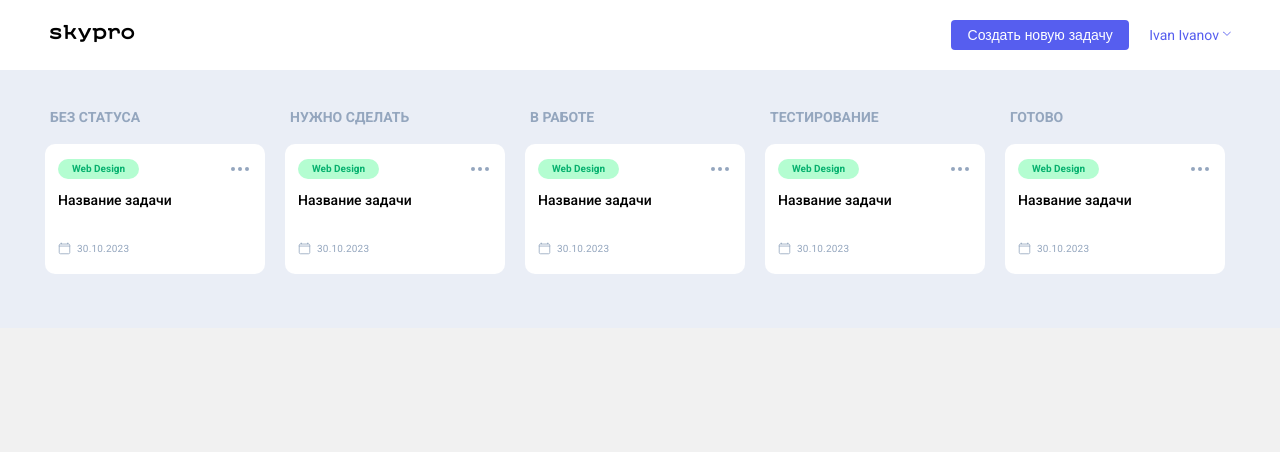
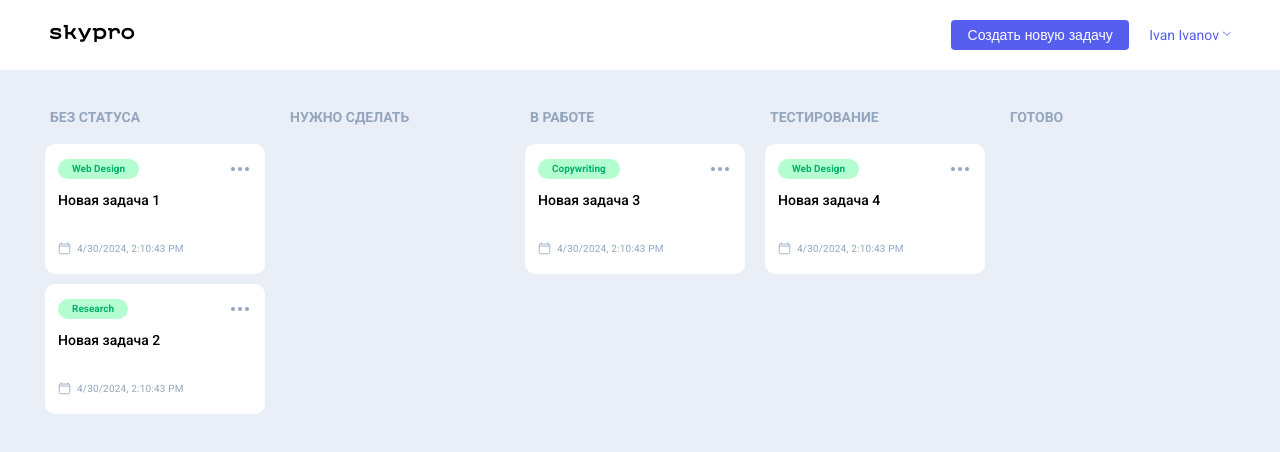
Before and after one commit to Ligzus/kanban1, a React (Vite) app in the folder skypro-kanban/: page / in a window 1280 px wide. Shown: the top 452 px of the page. Built offline with nearby package versions, Linux system fonts and the light colour scheme.

Commit message:
ДЗ 2 готово

```diff
--- a/skypro-kanban/src/App.jsx
+++ b/skypro-kanban/src/App.jsx
@@ -4,8 +4,28 @@ import Main from './components/Main/Main.jsx'
 import PopNewCard from './components/PopUps/NewCard/PopNewCard.jsx'
 import PopBrowse from './components/PopUps/PopBrowse/PopBrowse.jsx'
 import PopExit from './components/PopUps/PopExit.jsx'
+import { useEffect, useState } from "react";
+import { cardList, statusList } from "./data";
 
 function App() {
+  const [isLoading, setIsLoading] = useState(true)
+  const [cards, setCards] = useState(cardList);
+
+  const addCard = () => {
+    const newCard = {
+      id: cards.length + 1,
+      category: "Web Design",
+      title: "Самая новая задача",
+      date: new Date().toLocaleString(),
+      status: statusList[0],
+    }
+
+    setCards([...cards, newCard]);
+  }
+
+  useEffect(() => {
+    setTimeout(() => setIsLoading(false), 2000)
+  }, []);
 
   return (
     <div className="wrapper">
@@ -14,7 +34,7 @@ function App() {
       <PopExit />
 
       {/* Компонент Созданиня задачи */}
-    <PopNewCard />
+      <PopNewCard addCard={addCard} />
 
       {/* Компонент Просмотра деталей задачи */}
       <PopBrowse />
@@ -22,9 +42,8 @@ function App() {
       {/* Компонент Header */}
       <Header />
 
-    {/* Компонент Main */}
-    <Main />
-
+      {/* Компонент Main с прелоадером */}
+      {isLoading ? <p>Загружаю задачи...</p> : <Main cards={cards} />}
   </div>)
 }
 
--- a/skypro-kanban/src/components/Column/Column.jsx
+++ b/skypro-kanban/src/components/Column/Column.jsx
@@ -1,17 +1,20 @@
 import Card from "../Card/Card";
 
-const Column = ({ title }) => {
+const Column = ({ title, cardList }) => {
     return (
         <div className="main__column">
               <div className="column__title">
                 <p>{title}</p>
               </div>
               <div className="cards">
-                    <Card
-                        category="Web Design"
-                        title="Название задачи"
-                        date="30.10.2023"
-                    />
+                {cardList.map((card) => (
+                <Card
+                  key={card.id}
+                  category={card.category}
+                  title={card.title}
+                  date={new Date().toLocaleString()}
+                  status={card.status}
+                />))}
               </div>
             </div>
     )
--- a/skypro-kanban/src/components/Header/Header.jsx
+++ b/skypro-kanban/src/components/Header/Header.jsx
@@ -1,4 +1,12 @@
+import React, { useState } from 'react';
+
 const Header = () => {
+  const [modalVisible, setModalVisible] = useState(false);
+
+  const toggleModal = () => {
+    setModalVisible(prevModalVisible => !prevModalVisible);
+  };
+
   return (
     <header className="header">
       <div className="container">
@@ -11,9 +19,8 @@ const Header = () => {
           </div>
           <nav className="header__nav">
             <button className="header__btn-main-new _hover01" id="btnMainNew"><a href="#popNewCard">Создать новую задачу</a></button>
-            <a href="#user-set-target" className="header__user _hover02">Ivan Ivanov</a>
-            <div className="header__pop-user-set pop-user-set" id="user-set-target">
-
+            <a href="#user-set-target" className="header__user _hover02" onClick={toggleModal}>Ivan Ivanov</a>
+            <div className="header__pop-user-set pop-user-set" id="user-set-target" style={{ display: modalVisible ? 'block' : 'none' }}>
               <p className="pop-user-set__name">Ivan Ivanov</p>
               <p className="pop-user-set__mail">ivan.ivanov@gmail.com</p>
               <div className="pop-user-set__theme">
@@ -26,8 +33,7 @@ const Header = () => {
         </div>
       </div>
     </header>
-
   );
 };
 
-export default Header
+export default Header;
--- a/skypro-kanban/src/components/Main/Main.jsx
+++ b/skypro-kanban/src/components/Main/Main.jsx
@@ -1,6 +1,9 @@
+import { statusList } from "../../data";
 import Column from "../Column/Column";
 
-const Main = () => {
+const Main = ({ cards }) => {
+
+
   return (
       <main className="main">
         <div className="container">
@@ -8,11 +11,13 @@ const Main = () => {
           <div className="main__block">
             <div className="main__content">
 
-                <Column title="БЕЗ СТАТУСА"/>
-                <Column title="НУЖНО СДЕЛАТЬ" />
-                <Column title="В РАБОТЕ"/>
-                <Column title="ТЕСТИРОВАНИЕ" />
-                <Column title="ГОТОВО" />
+              {statusList.map((status) => (
+                <Column
+                  key={status}
+                  title={status}
+                  cardList={cards.filter((card) => card.status === status)}
+                />
+              ))}
 
             </div>
           </div>
--- a/skypro-kanban/src/components/PopUps/NewCard/PopNewCard.jsx
+++ b/skypro-kanban/src/components/PopUps/NewCard/PopNewCard.jsx
@@ -1,6 +1,6 @@
 import Calendar from "../../Calendar/Calendar";
 
-const PopNewCard = () => {
+const PopNewCard = ({ addCard }) => {
     return (
         <div className="pop-new-card" id="popNewCard">
         <div className="pop-new-card__container">
@@ -39,7 +39,7 @@ const PopNewCard = () => {
                 </div>
               </div>
             </div>
-            <button className="form-new__create _hover01" id="btnCreate">Создать задачу</button>
+            <button className="form-new__create _hover01" id="btnCreate" onClick={addCard}>Создать задачу</button>
           </div>
         </div>
         </div>
--- /dev/null
+++ b/skypro-kanban/src/data.js
@@ -0,0 +1,41 @@
+export const statusList = [
+    "Без статуса",
+    "Нужно сделать",
+    "В работе",
+    "Тестирование",
+    "Готово",
+];
+
+export const cardList = [
+    {
+        id: 1,
+        category: "Web Design",
+        title: "Новая задача 1",
+        date: "30.10.2023",
+        status: statusList[0],
+    },
+
+    {
+        id: 2,
+        category: "Research",
+        title: "Новая задача 2",
+        date: "30.10.2023",
+        status: statusList[0],
+    },
+
+    {
+        id: 3,
+        category: "Copywriting",
+        title: "Новая задача 3",
+        date: "30.10.2023",
+        status: statusList[2]
+    },
+
+    {
+        id: 4,
+        category: "Web Design",
+        title: "Новая задача 4",
+        date: "30.10.2023",
+        status: statusList[3],
+    }
+]
```
Lines whose indentation alone changed are shown as unchanged.
